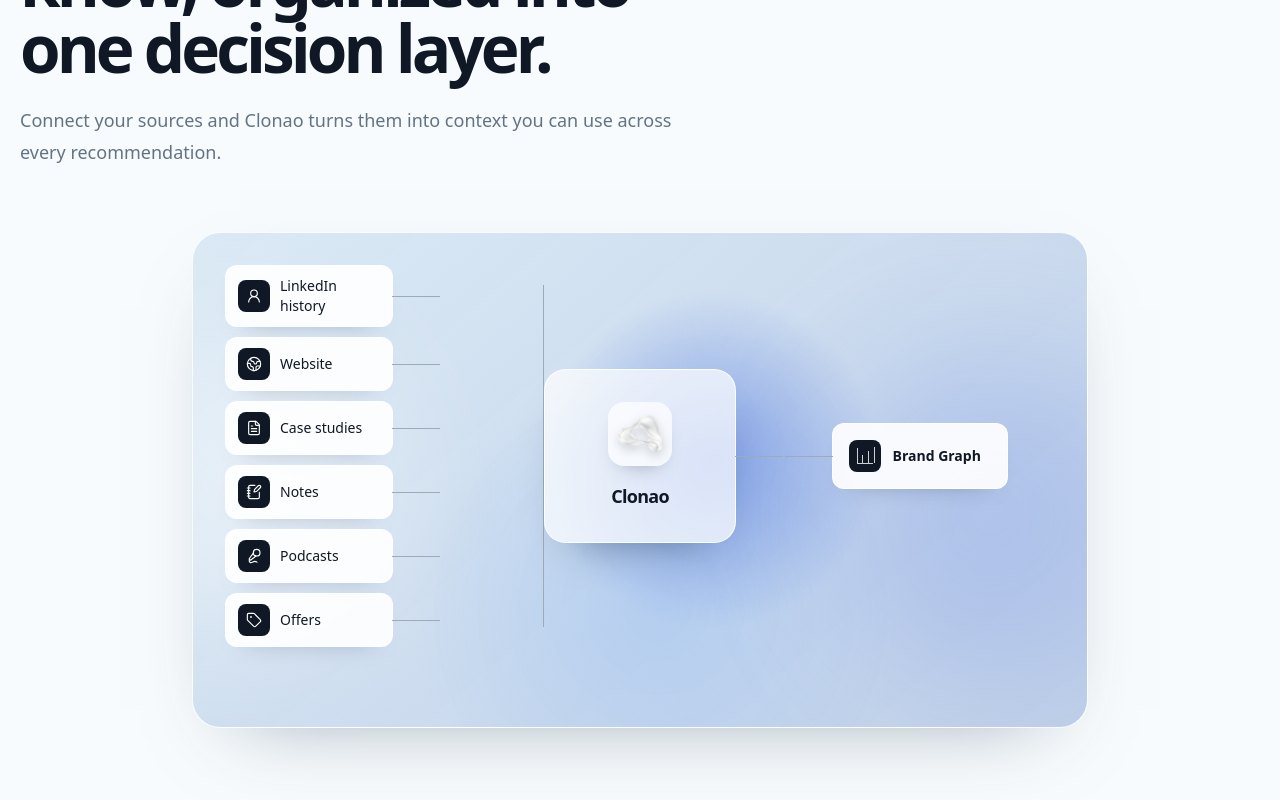
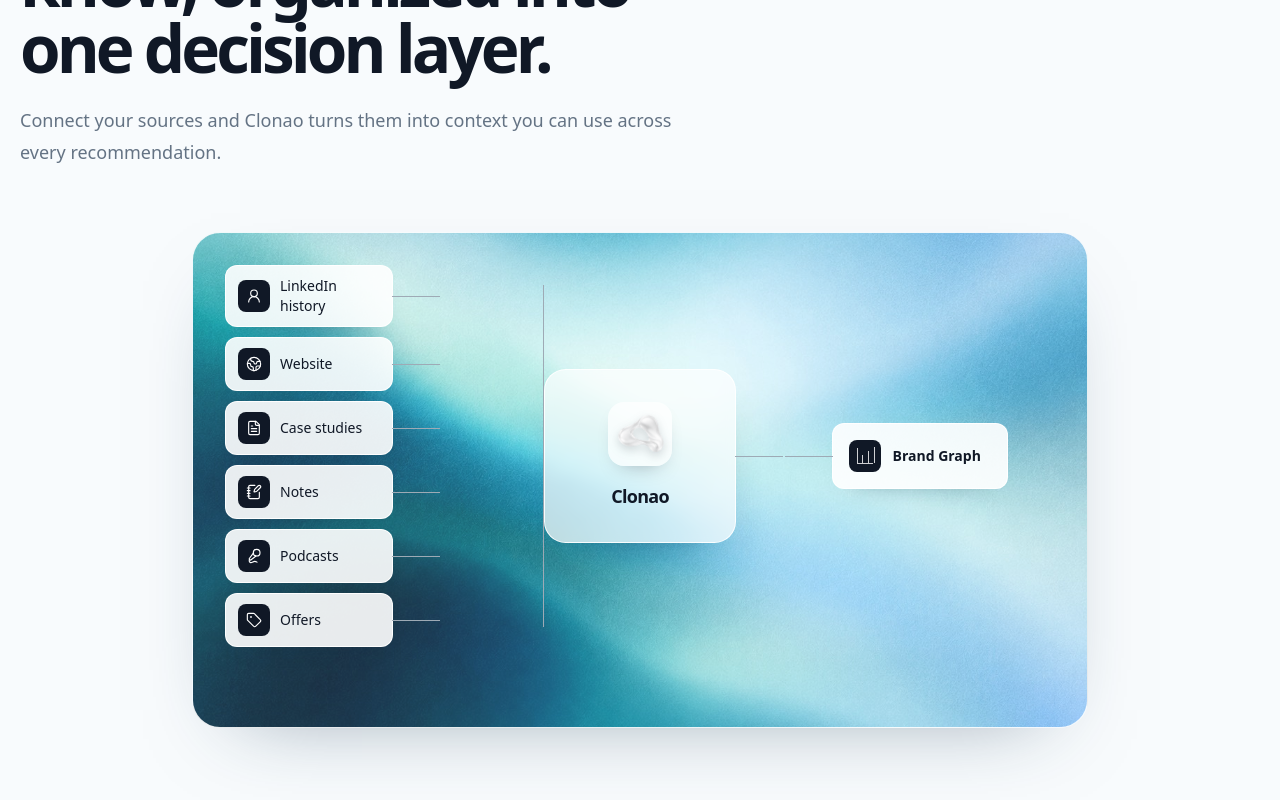
Before and after one commit to veokleo-create07/linkeldn.tool.100k, a Next.js app: page / in a window 1280 px wide. Shown: the part 4004-4804 px from the top of the page. Built offline with nearby package versions, Linux system fonts and the light colour scheme.

Commit message:
refine: use personal brand gradient in grounding layer

```diff
--- a/src/components/marketing/knowledge-sources-section.tsx
+++ b/src/components/marketing/knowledge-sources-section.tsx
@@ -32,9 +32,11 @@
 
 function KnowledgeFlowDiagram() {
   return (
-    <div className="relative mx-auto mt-14 min-h-[27rem] max-w-4xl overflow-hidden rounded-[1.75rem] border border-white/90 bg-[radial-gradient(circle_at_58%_46%,rgba(90,128,225,0.64),transparent_29%),radial-gradient(circle_at_52%_76%,rgba(164,197,241,0.58),transparent_41%),linear-gradient(140deg,rgba(218,233,245,0.98),rgba(188,205,231,0.94))] p-3 shadow-[0_30px_80px_-48px_rgba(27,58,83,0.5)] sm:mt-16 sm:min-h-[30rem] sm:p-6 lg:min-h-[31rem] lg:p-8">
-      <div className="pointer-events-none absolute -left-24 top-1/2 size-72 -translate-y-1/2 rounded-full bg-[#f4f8fc]/55 blur-3xl" aria-hidden="true" />
-      <div className="pointer-events-none absolute -right-16 top-1/4 size-80 rounded-full bg-[#6d8de8]/25 blur-3xl" aria-hidden="true" />
+    <div
+      className="relative mx-auto mt-14 min-h-[27rem] max-w-4xl overflow-hidden rounded-[1.75rem] border border-white/90 bg-cover bg-center p-3 shadow-[0_30px_80px_-48px_rgba(27,58,83,0.5)] sm:mt-16 sm:min-h-[30rem] sm:p-6 lg:min-h-[31rem] lg:p-8"
+      style={{ backgroundImage: "url('/ethereal-aqua-gradient.jpg')" }}
+    >
+      <div className="pointer-events-none absolute inset-0 bg-white/10" aria-hidden="true" />
 
       <div className="relative z-10 grid min-h-[25rem] grid-cols-[minmax(0,1fr)_0.75rem_6.25rem_0.75rem_minmax(0,0.9fr)] items-center sm:min-h-[28rem] sm:grid-cols-[minmax(0,1fr)_2.5rem_10rem_2.5rem_minmax(0,1fr)] lg:min-h-0 lg:grid-cols-[minmax(0,1fr)_3rem_12rem_3rem_minmax(0,1fr)]">
         <div className="relative flex flex-col gap-2 after:absolute after:bottom-5 after:right-[-0.75rem] after:top-5 after:w-px after:bg-[#9eaab5] sm:gap-2.5 sm:after:right-[-2.5rem] lg:after:right-[-3rem]">
```
